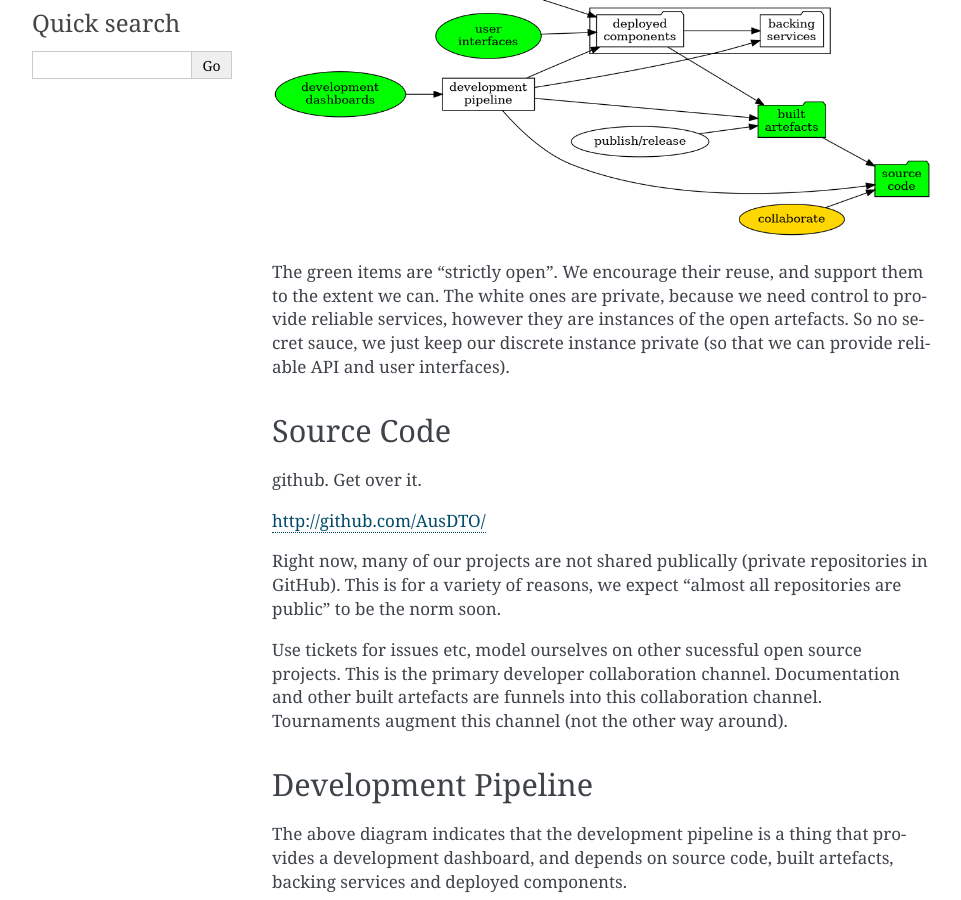
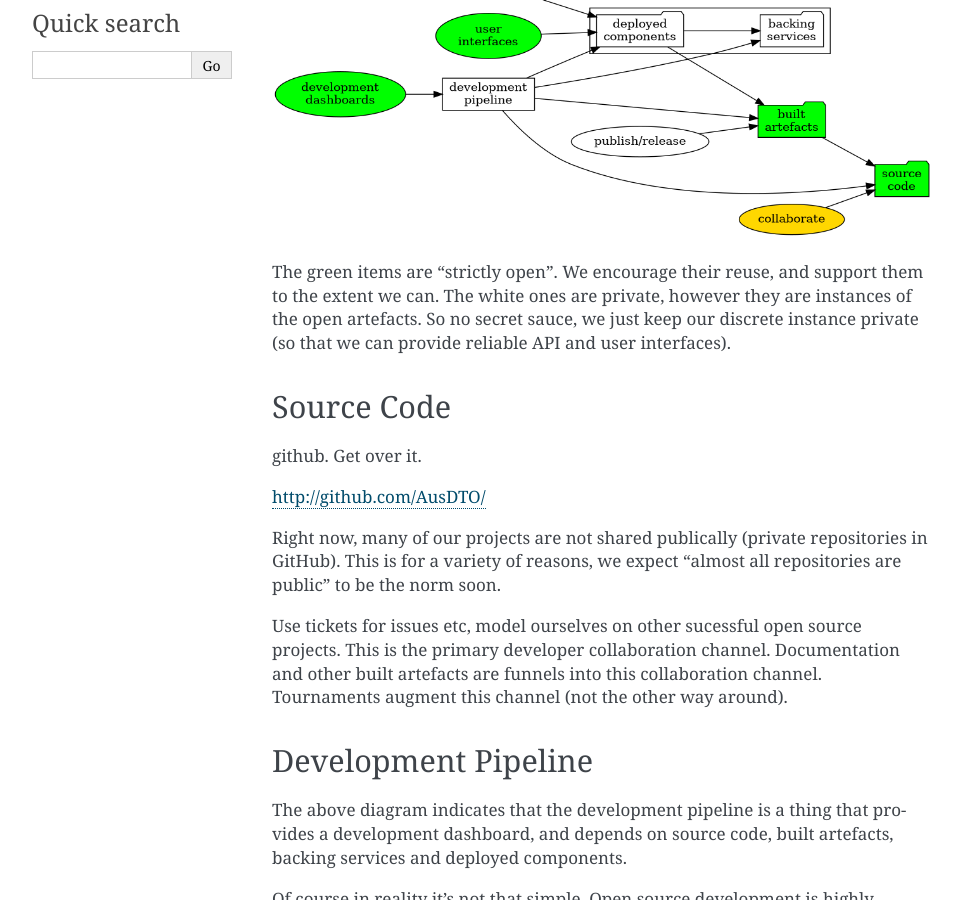
Before and after one commit to AusDTO/disco_layer, a Sphinx documentation site: the page built from docs/source/overview.rst, in a window 1280 px wide and 900 px high, scrolled down 302 px. Shown: the whole window, without its empty margins (148-1109 px from the left). Built offline with Sphinx 7.4.7, drawn with Linux system fonts in a browser that asks for light colours.

Commit message:
minor doc tweak

```diff
--- a/docs/source/overview.rst
+++ b/docs/source/overview.rst
@@ -43,7 +43,7 @@ Specifics of who and when are contained in the git logs.
       deployed -> build;
    }
 
-The green items are "strictly open". We encourage their reuse, and support them to the extent we can. The white ones are private, because we need control to provide reliable services, however they are instances of the open artefacts. So no secret sauce, we just keep our discrete instance private (so that we can provide reliable API and user interfaces).
+The green items are "strictly open". We encourage their reuse, and support them to the extent we can. The white ones are private, however they are instances of the open artefacts. So no secret sauce, we just keep our discrete instance private (so that we can provide reliable API and user interfaces).
 
 
 Source Code
```
Also changed, not shown: docs/source/design.rst (line endings or trailing spaces).
